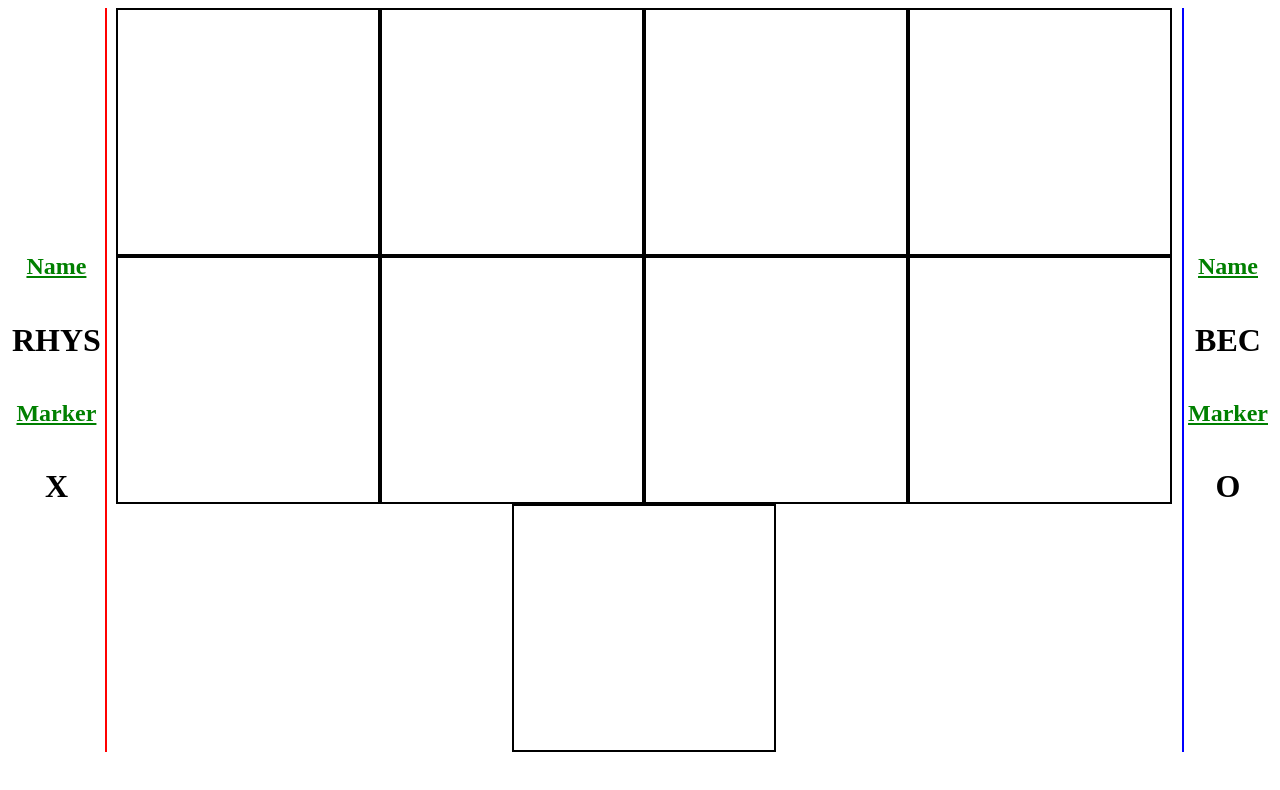
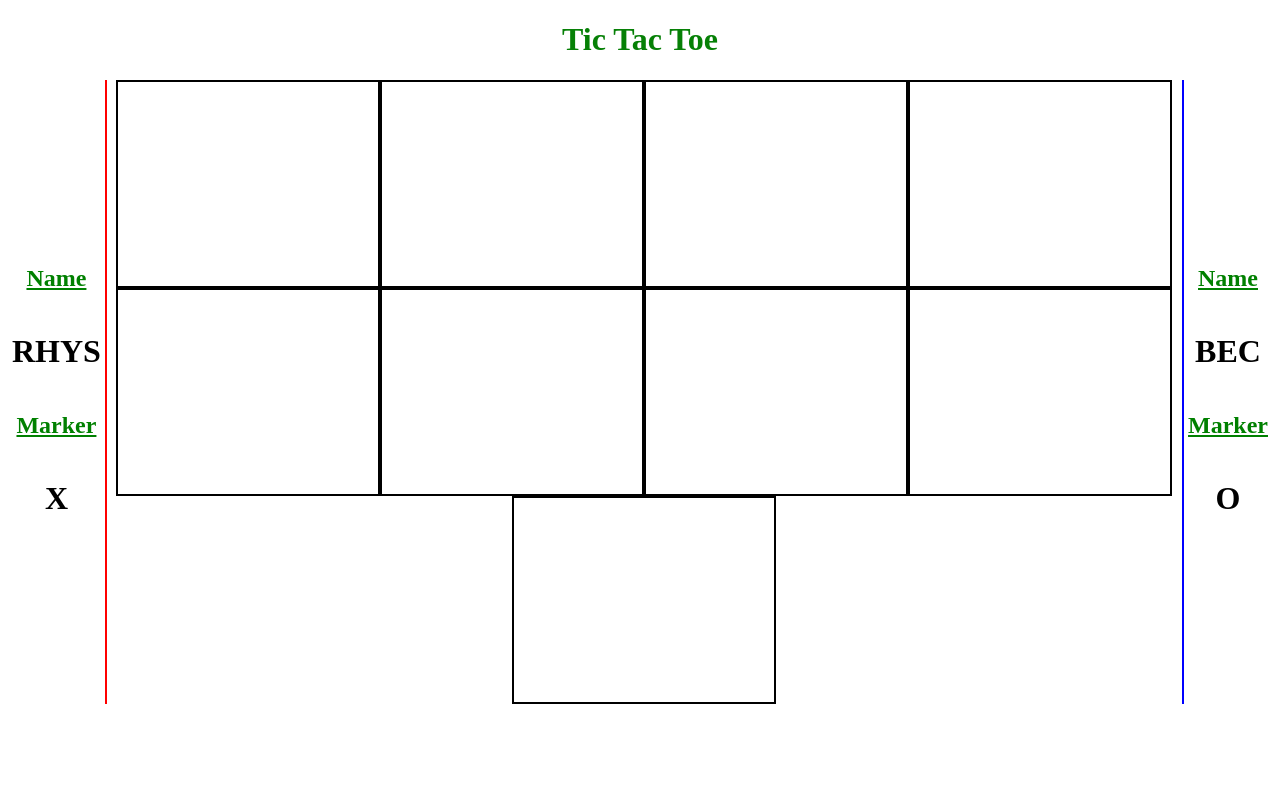
Before and after one commit to rlw92/tictactoe, a plain HTML site: page index.html in a window 1280 px wide. Drawn offline with Linux system fonts and the light colour scheme.

Commit message:
added a title and lowered the height of the divs to fit on one page

```diff
--- a/index.html
+++ b/index.html
@@ -8,6 +8,7 @@
     <link rel="stylesheet" href="style.css">
 </head>
 <body>
+    <h1 class="header">Tic Tac Toe</h1>
 <div class="screen">
     <div class="player1">
         <h2>Name</h2>
--- a/js.js
+++ b/js.js
@@ -48,7 +48,7 @@ document.body.appendChild(crecontainer);
 document.querySelector('.gamegrid').style = 'display:flex;flex-wrap:wrap;justify-content:center;';
  for(i=0;i<9;i++) {
  let div = document.createElement('div');
-div.style='padding:2px;width:20vw;height:30vh;background-color:white;border:solid black 2px;'
+div.style='padding:2px;width:20vw;height:25vh;background-color:white;border:solid black 2px;'
 container.appendChild(div);}
  }
  displayGrid();
--- a/style.css
+++ b/style.css
@@ -1,4 +1,6 @@
 .screen{display:flex;}
+
+.header{text-align: center;color:rgb(6, 128, 6)}
 
 .player1, .player2{display:flex;
     flex-direction:column;
```
